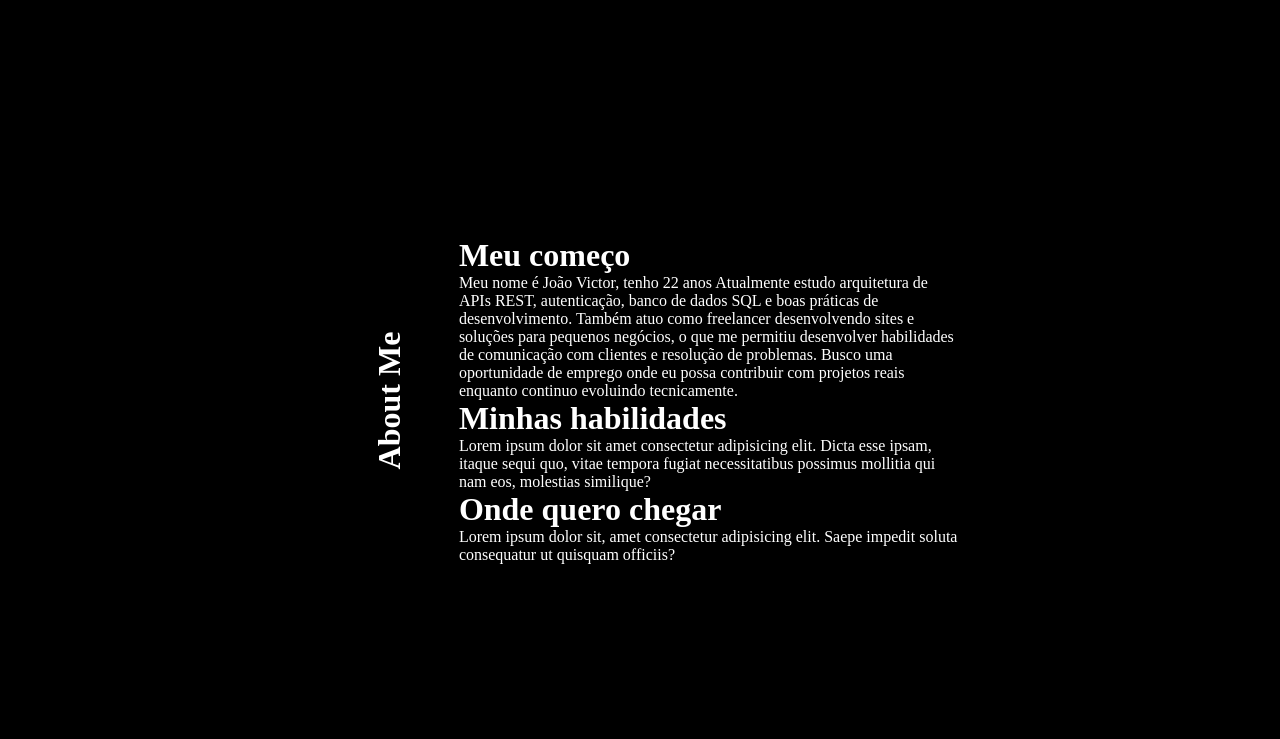
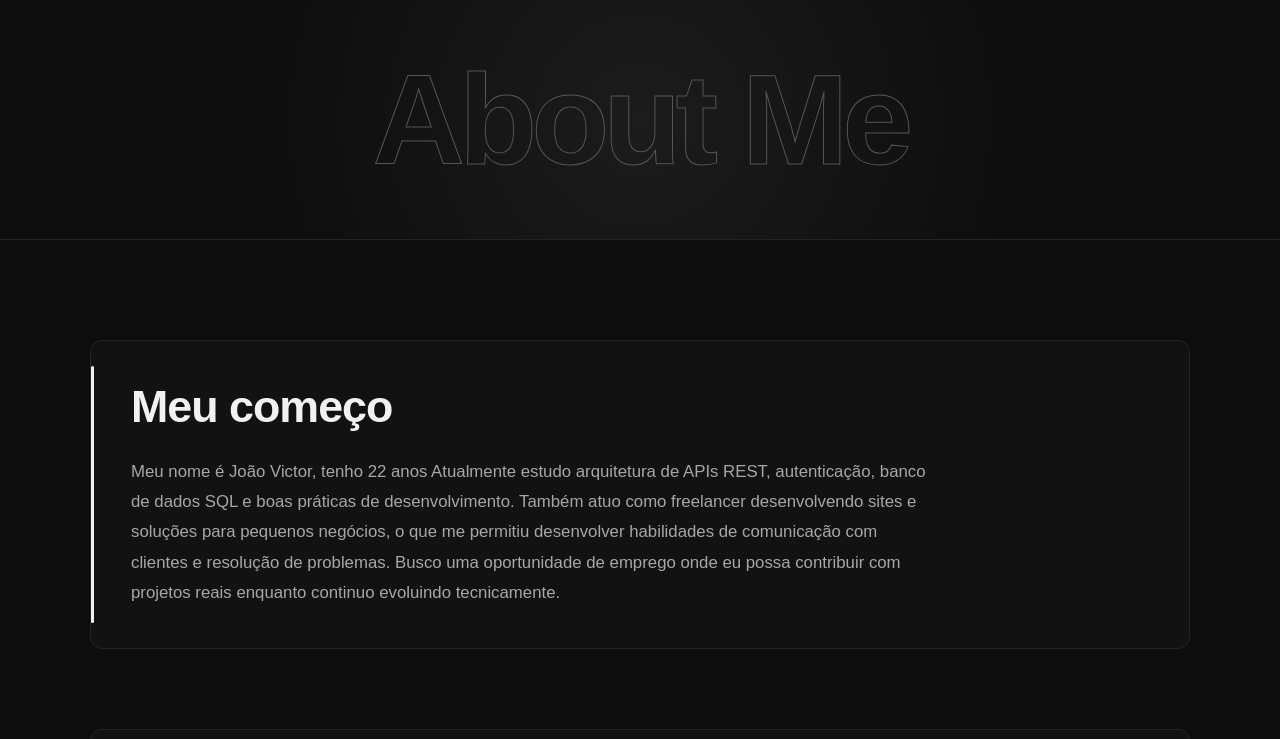
Before and after one commit to bakaout/newPortfolio, a website: page paginas/sobreMim.html in a window 1280 px wide. Shown: the top 739 px of the page. Drawn offline with Linux system fonts and the light colour scheme; no server answers.

Commit message:
idade inserida no frontend, css basico da pagina sobre feito

```diff
--- /dev/null
+++ b/css/sobreMim.css
@@ -0,0 +1,190 @@
+/* =========================
+   RESET
+========================= */
+
+* {
+    margin: 0;
+    padding: 0;
+    box-sizing: border-box;
+}
+
+body {
+    background: #0d0d0d;
+    color: #f1f1f1;
+    font-family: Arial, Helvetica, sans-serif;
+}
+
+
+/* =========================
+   TÍTULO — ABOUT ME
+========================= */
+
+#sobreRotate {
+    min-height: 30vh;
+
+    display: flex;
+    align-items: center;
+    justify-content: center;
+
+    border-bottom: 1px solid #242424;
+
+    background:
+        radial-gradient(
+            circle at center,
+            #1c1c1c 0%,
+            #0d0d0d 60%
+        );
+}
+
+#h1Rotate {
+    font-size: clamp(4rem, 10vw, 9rem);
+    font-weight: 600;
+
+    letter-spacing: -6px;
+
+    color: transparent;
+
+    -webkit-text-stroke: 1px #555;
+
+    transition: 0.4s ease;
+}
+
+#h1Rotate:hover {
+    color: #f1f1f1;
+    -webkit-text-stroke: 1px #f1f1f1;
+}
+
+
+/* =========================
+   CONTEÚDO
+========================= */
+
+#main {
+    width: min(1100px, 90%);
+    margin: 0 auto;
+
+    padding: 100px 0;
+
+    display: flex;
+    flex-direction: column;
+    gap: 80px;
+}
+
+
+/* =========================
+   SEÇÕES
+========================= */
+
+#main > div {
+    position: relative;
+
+    padding: 40px;
+
+    background: #121212;
+
+    border: 1px solid #242424;
+
+    border-radius: 12px;
+
+    transition:
+        transform 0.3s ease,
+        border-color 0.3s ease,
+        background 0.3s ease;
+}
+
+#main > div:hover {
+    transform: translateY(-5px);
+
+    border-color: #444;
+
+    background: #151515;
+}
+
+
+/* =========================
+   LINHA LATERAL
+========================= */
+
+#main > div::before {
+    content: "";
+
+    position: absolute;
+
+    left: 0;
+    top: 25px;
+    bottom: 25px;
+
+    width: 3px;
+
+    background: #f1f1f1;
+
+    border-radius: 10px;
+}
+
+
+/* =========================
+   TÍTULOS
+========================= */
+
+#main h1 {
+    margin-bottom: 25px;
+
+    font-size: clamp(1.8rem, 4vw, 2.8rem);
+
+    font-weight: 700;
+
+    letter-spacing: -1px;
+}
+
+
+/* =========================
+   TEXTOS
+========================= */
+
+#main p {
+    max-width: 800px;
+
+    color: #a7a7a7;
+
+    font-size: 1.05rem;
+
+    line-height: 1.8;
+}
+
+
+
+/* =========================
+   RESPONSIVO
+========================= */
+
+@media (max-width: 700px) {
+
+    #sobreRotate {
+        min-height: 35vh;
+    }
+
+    #h1Rotate {
+        letter-spacing: -3px;
+    }
+
+    #main {
+        width: 92%;
+
+        padding: 60px 0;
+
+        gap: 40px;
+    }
+
+    #main > div {
+        padding: 30px 25px;
+    }
+
+    #main h1 {
+        font-size: 1.8rem;
+    }
+
+    #main p {
+        font-size: 0.95rem;
+        line-height: 1.7;
+    }
+}
--- a/paginas/sobreMim.html
+++ b/paginas/sobreMim.html
@@ -4,7 +4,8 @@
     <meta charset="UTF-8">
     <meta name="viewport" content="width=device-width, initial-scale=1.0">
     <title>Sobre mim</title>
-    <link rel="stylesheet" href="../css/style.css">
+    <link rel="stylesheet" href="../css/sobreMim.css">
+    <script type="module" src="../dist/main.js"></script>
 </head>
 <body id="bodySobreMim">
     <div id="sobreRotate">
@@ -14,7 +15,7 @@
         <div id="comeco">
             <h1>Meu começo</h1>
             <p>
-                Meu nome é João Victor, tenho 22 anos
+                Meu nome é João Victor, tenho <span class="idade"></span> anos
                 Atualmente estudo arquitetura de APIs REST, autenticação, banco de dados SQL e boas práticas de desenvolvimento.
                 Também atuo como freelancer desenvolvendo sites e soluções para pequenos negócios, o que me permitiu desenvolver habilidades de comunicação com clientes e resolução de problemas.
                 Busco uma oportunidade de emprego onde eu possa contribuir com projetos reais enquanto continuo evoluindo tecnicamente.
--- a/ts/main.ts
+++ b/ts/main.ts
@@ -19,6 +19,8 @@ import { idade } from "./utils.ts/idade.js"
 
 //colocar isso no texto da pagina sobreMIM
 console.log(idade())
+const spanIdade = document.querySelector('.idade')
+if(spanIdade) spanIdade.textContent = idade().toString()
 
 async function main() {
     const user = await loadUser()
```
Also changed, not shown: dist/main.js, 1 other file.
